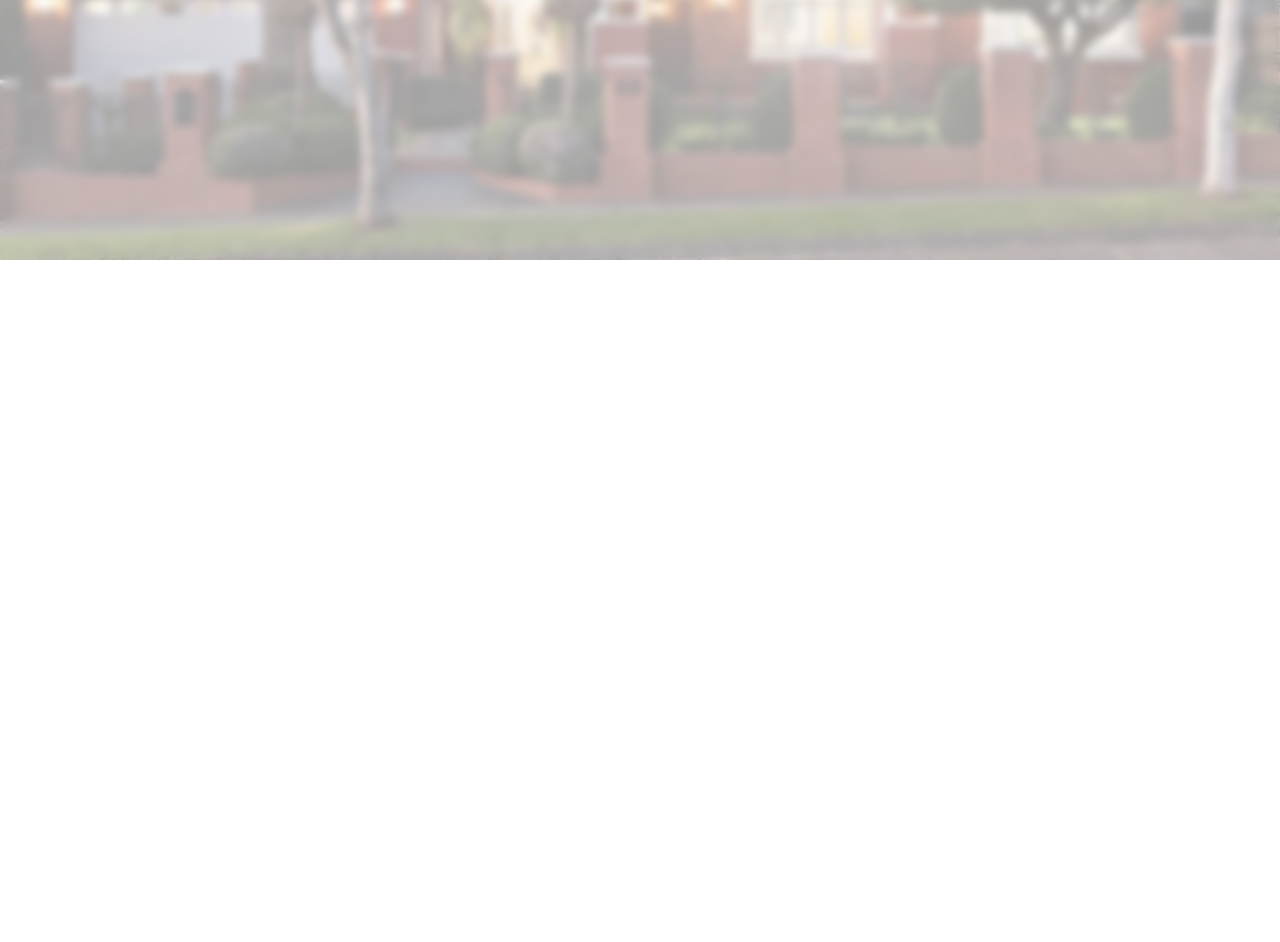
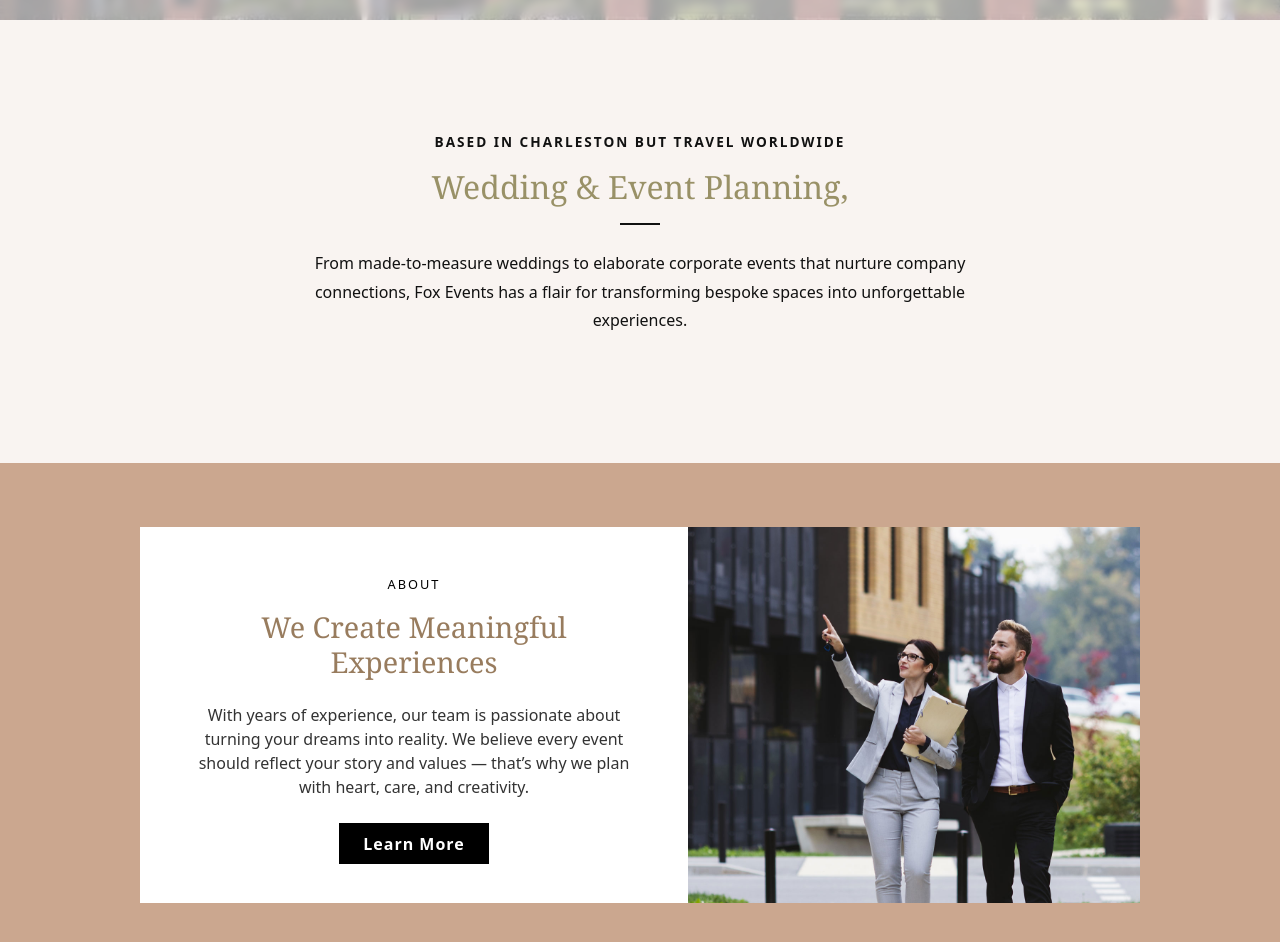
Before and after one commit to HuyNgocDuong/COS30043---Final-Project, a Vue app in the folder real-estate-app/: page / in a window 1280 px wide. Shown: the part 580-1522 px from the top of the page. Before the commit the page ends 840 px from the top, so only its background shows below. Built offline with nearby package versions, Linux system fonts and the light colour scheme.

Commit message:
add feature to the home page

```diff
--- a/real-estate-app/src/components/HomePage.vue
+++ b/real-estate-app/src/components/HomePage.vue
@@ -3,17 +3,16 @@
     <!-- NAVBAR -->
     <nav class="navbar navbar-expand-lg navbar-light bg-white shadow-sm w-100 px-5 py-4 nav-tall">
       <div class="container-fluid d-flex justify-content-between align-items-center">
-
         <!-- Left Menu -->
         <ul class="navbar-nav flex-row">
+          <li class="nav-item me-4">
+            <router-link to="/home" class="nav-link">Home</router-link>
+          </li>
           <li class="nav-item me-4">
             <router-link to="/about" class="nav-link">About</router-link>
           </li>
           <li class="nav-item me-4">
-            <router-link to="/services" class="nav-link">Services</router-link>
-          </li>
-          <li class="nav-item me-4">
-            <router-link to="/portfolio" class="nav-link">Portfolio</router-link>
+            <router-link to="/news" class="nav-link">News</router-link>
           </li>
         </ul>
 
@@ -45,6 +44,41 @@
         </p>
       </div>
     </header>
+
+    <!-- ABOUT SECTION -->
+    <section class="about-section text-center">
+      <div class="container py-5">
+        <p class="about-subheading mb-3">BASED IN CHARLESTON BUT TRAVEL WORLDWIDE</p>
+        <h2 class="about-title mb-3">Wedding & Event Planning,</h2>
+        <div class="about-divider mb-4"></div>
+        <p class="about-description mx-auto">
+          From made-to-measure weddings to elaborate corporate events that nurture company connections,
+          Fox Events has a flair for transforming bespoke spaces into unforgettable experiences.
+        </p>
+      </div>
+    </section>
+
+    <!-- SPLIT ABOUT IMAGE SECTION -->
+    <section class="split-about-section">
+      <div class="split-box">
+        <!-- Left Text -->
+        <div class="split-text">
+          <p class="split-label">ABOUT</p>
+          <h2 class="split-title">We Create Meaningful Experiences</h2>
+          <p class="split-description">
+            With years of experience, our team is passionate about turning your dreams into reality.
+            We believe every event should reflect your story and values — that’s why we plan with heart,
+            care, and creativity.
+          </p>
+          <router-link to="/about" class="split-button">Learn More</router-link>
+        </div>
+
+        <!-- Right Image -->
+        <div class="split-image">
+          <img :src="require('@/assets/people.png')" alt="Team People" />
+        </div>
+      </div>
+    </section>
   </div>
 </template>
 
@@ -74,7 +108,7 @@ export default {
 .hero-section {
   background-size: cover;
   background-position: center;
-  height: 90vh;
+  height: 60vh;
   width: 100vw;
   margin: 0;
   padding: 0;
@@ -118,4 +152,103 @@ export default {
   color: #111;
   font-family: 'Georgia', serif;
 }
+
+/* About top text section */
+.about-section {
+  background-color: #f9f4f1;
+  padding-top: 4rem;
+  padding-bottom: 4rem;
+}
+
+.about-subheading {
+  font-size: 0.85rem;
+  letter-spacing: 2px;
+  color: #111;
+  font-weight: 600;
+}
+
+.about-title {
+  font-family: 'Georgia', serif;
+  font-size: 2rem;
+  font-weight: 400;
+  color: #999167;
+}
+
+.about-divider {
+  width: 40px;
+  height: 2px;
+  background-color: #111;
+  margin: 0 auto;
+}
+
+.about-description {
+  max-width: 700px;
+  font-size: 1rem;
+  line-height: 1.8;
+  color: #111;
+}
+
+/* Split About Section */
+.split-about-section {
+  background-color: #cba78f;
+  padding: 4rem 1rem;
+  display: flex;
+  justify-content: center;
+}
+
+.split-box {
+  background-color: white;
+  display: flex;
+  flex-wrap: wrap;
+  max-width: 1000px;
+  width: 100%;
+  overflow: hidden;
+}
+
+.split-text {
+  flex: 1;
+  padding: 3rem;
+  text-align: center;
+}
+
+.split-label {
+  text-transform: uppercase;
+  font-size: 0.8rem;
+  letter-spacing: 2px;
+  color: #000;
+  margin-bottom: 1rem;
+}
+
+.split-title {
+  font-family: 'Georgia', serif;
+  font-size: 1.8rem;
+  color: #987c5e;
+  margin-bottom: 1.5rem;
+}
+
+.split-description {
+  font-size: 1rem;
+  color: #333;
+  margin-bottom: 2rem;
+}
+
+.split-button {
+  padding: 0.6rem 1.5rem;
+  background-color: #000;
+  color: #fff;
+  text-decoration: none;
+  font-weight: bold;
+  letter-spacing: 1px;
+}
+
+.split-image {
+  flex: 1;
+  overflow: hidden;
+}
+
+.split-image img {
+  width: 100%;
+  height: 100%;
+  object-fit: cover;
+}
 </style>
```
Also changed, not shown: real-estate-app/src/assets/people.png (added).
